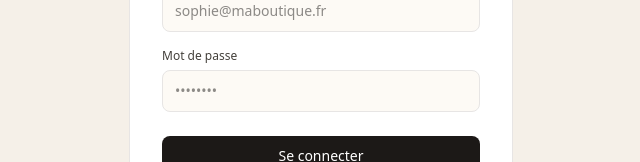
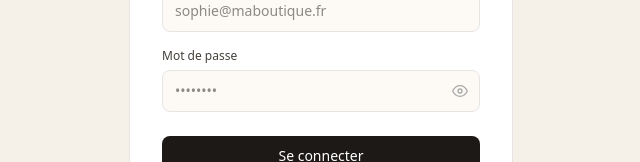
Before and after one commit to ukpt/affilybase, a Next.js app: page /login in a window 1280 px wide. Shown: the part 362-524 px from the top of the page, without its empty margins (319-959 px from the left). Built offline with nearby package versions, Linux system fonts and the light colour scheme; no server answers.

Commit message:
add show/hide password toggle on login

```diff
--- a/app/login/page.tsx
+++ b/app/login/page.tsx
@@ -9,6 +9,7 @@
   const [mode, setMode] = useState<'login' | 'signup'>('login')
   const [message, setMessage] = useState('')
   const [loading, setLoading] = useState(false)
+  const [showPassword, setShowPassword] = useState(false)
 
   const handleSubmit = async () => {
     setLoading(true)
@@ -91,15 +92,35 @@
 
             <div>
               <label className="text-xs font-medium text-stone-700 block mb-1.5">Mot de passe</label>
+              <div style={{ position: 'relative' }}>
                 <input
-                type="password"
+                  type={showPassword ? 'text' : 'password'}
                   placeholder="••••••••"
                   value={password}
                   onChange={e => setPassword(e.target.value)}
                   onKeyDown={e => e.key === 'Enter' && handleSubmit()}
                   className="w-full border border-stone-200 rounded-lg px-3 py-2.5 text-sm text-stone-900 outline-none focus:border-stone-400"
-                style={{background: '#FDFAF5'}}
+                  style={{background: '#FDFAF5', paddingRight: '40px'}}
                 />
+                <button
+                  type="button"
+                  onClick={() => setShowPassword(!showPassword)}
+                  style={{ position: 'absolute', right: '12px', top: '50%', transform: 'translateY(-50%)', background: 'none', border: 'none', cursor: 'pointer', padding: 0 }}
+                >
+                  {showPassword ? (
+                    <svg width="16" height="16" viewBox="0 0 24 24" fill="none" stroke="#aaa" strokeWidth="2">
+                      <path d="M17.94 17.94A10.07 10.07 0 0 1 12 20c-7 0-11-8-11-8a18.45 18.45 0 0 1 5.06-5.94"/>
+                      <path d="M9.9 4.24A9.12 9.12 0 0 1 12 4c7 0 11 8 11 8a18.5 18.5 0 0 1-2.16 3.19"/>
+                      <line x1="1" y1="1" x2="23" y2="23"/>
+                    </svg>
+                  ) : (
+                    <svg width="16" height="16" viewBox="0 0 24 24" fill="none" stroke="#aaa" strokeWidth="2">
+                      <path d="M1 12s4-8 11-8 11 8 11 8-4 8-11 8-11-8-11-8z"/>
+                      <circle cx="12" cy="12" r="3"/>
+                    </svg>
+                  )}
+                </button>
+              </div>
             </div>
 
             {message && (
```
Lines whose indentation alone changed are shown as unchanged.
